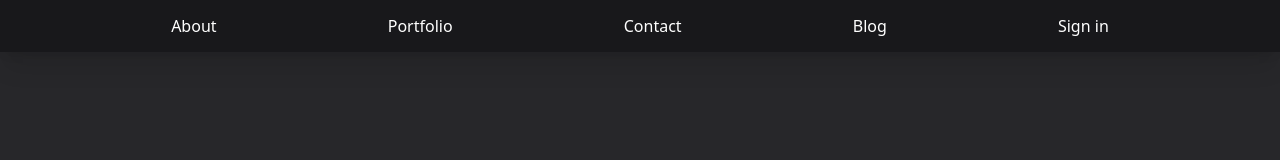
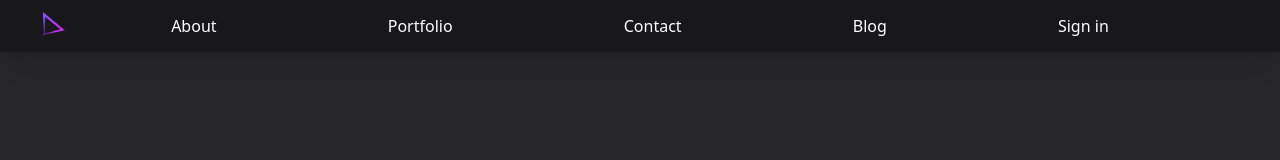
Before and after one commit to h8moss/next-js-portfolio, a Next.js app: page / in a window 1280 px wide. Shown: the top 160 px of the page. Built offline with nearby package versions, Linux system fonts and the light colour scheme; no server answers.

Commit message:
added icon button to navbar

```diff
--- a/components/NavBar/index.jsx
+++ b/components/NavBar/index.jsx
@@ -1,4 +1,6 @@
 import { AnimatePresence, motion } from 'framer-motion';
+import Link from 'next/link';
+import Image from 'next/image';
 import { useState } from 'react';
 import { FiMenu } from 'react-icons/fi';
 
@@ -15,6 +17,11 @@ export default function NavBar({ onClick }) {
         <>
             <div className='  absolute z-[95] py-3 bg-zinc-900 shadow-xl w-full'>
                 <div className='md:scale-100 scale-0 flex flex-row w-full justify-evenly'>
+                    <div className='absolute left-10 top-0 cursor-pointer'>
+                        <Link href='/' passHref >
+                            <Image alt='icon' src='/icon.png' width={25} height={25} />
+                        </Link>
+                    </div>
                     <Buttons onClick={onClick} />
                 </div>
                 <motion.button
```
